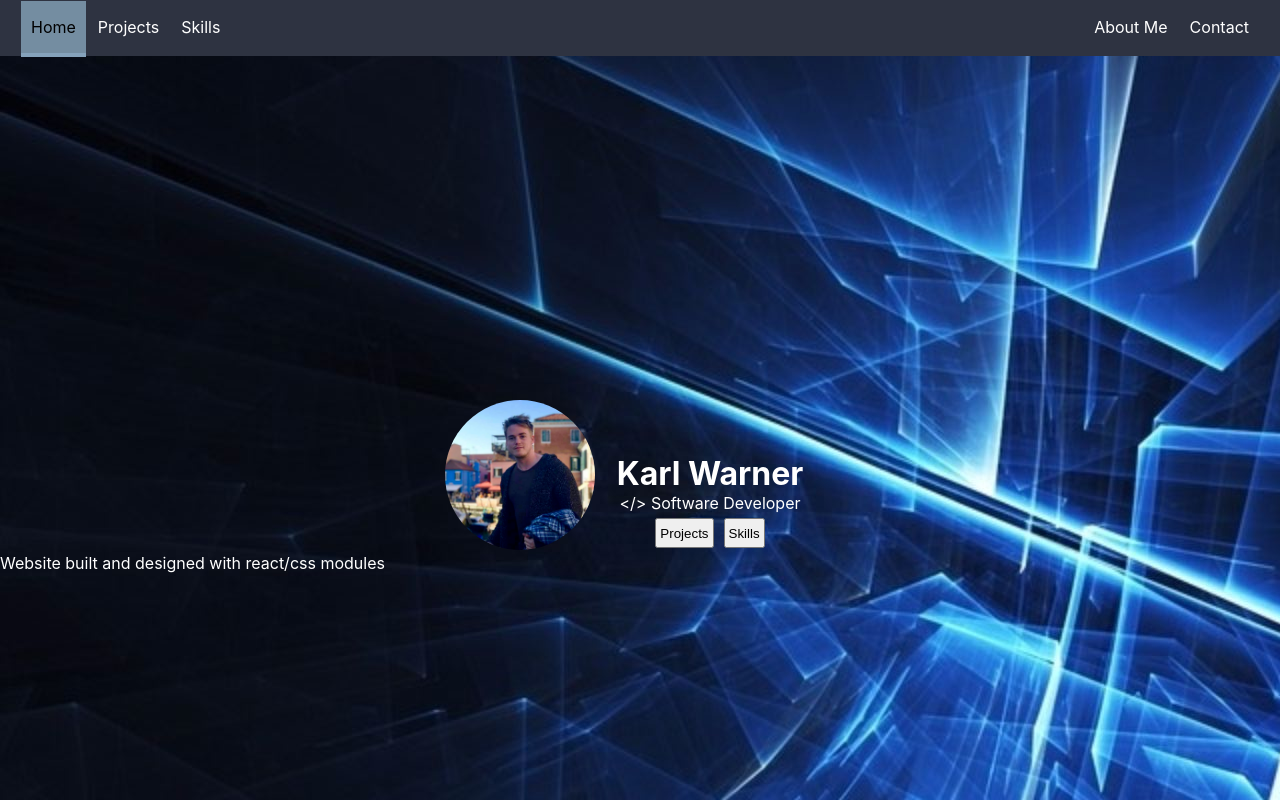
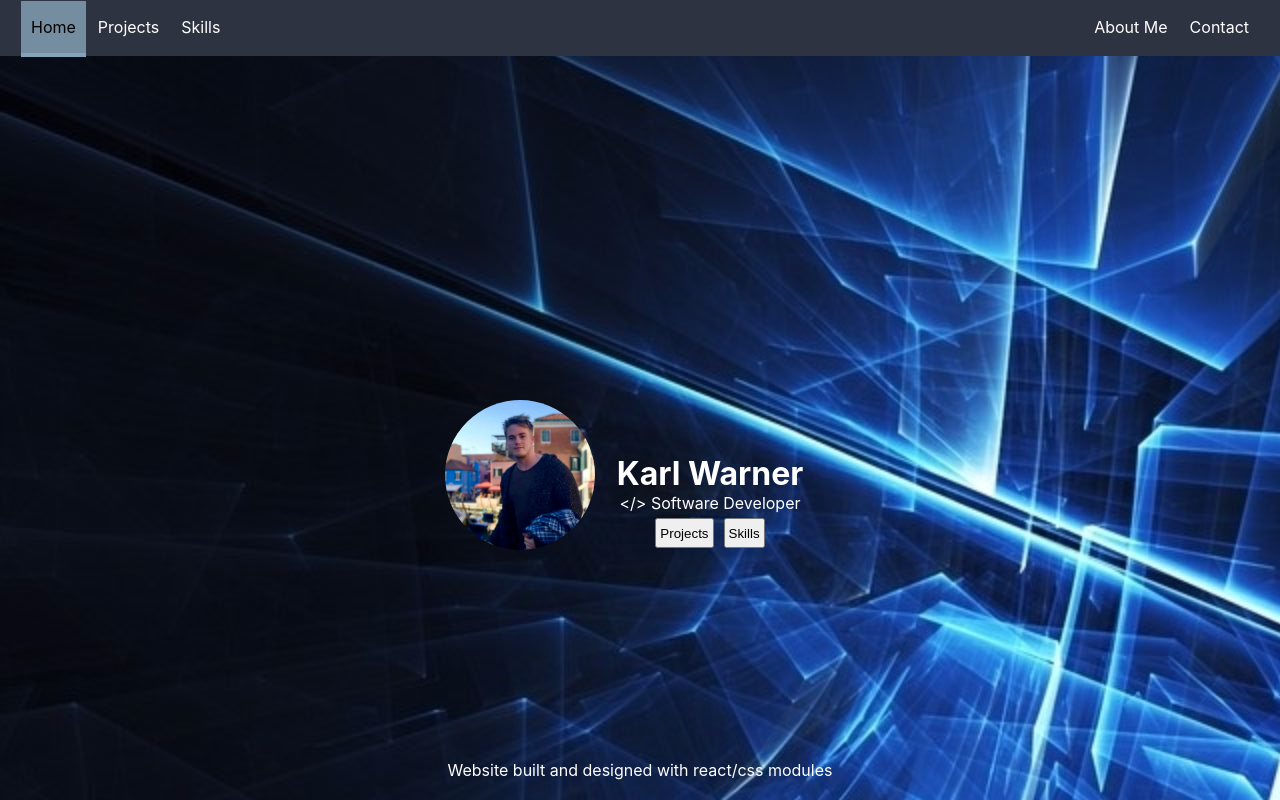
Before and after one commit to Kwarn/portfolio, a React (Create React App) app: page / in a window 1280 px wide. Built offline with nearby package versions, Linux system fonts and the light colour scheme.

Commit message:
footer displays correctly on home page

```diff
--- a/src/components/AboutMe/AboutMe.js
+++ b/src/components/AboutMe/AboutMe.js
@@ -1,5 +1,4 @@
 import React from 'react'
-import imageAssets from '../../assets/assets'
 import classes from './AboutMe.module.css'
 
 const AboutMe = (props) => {
--- a/src/containers/Home/Home.module.css
+++ b/src/containers/Home/Home.module.css
@@ -8,7 +8,12 @@
 }
 
 .Footer {
+  text-align: center;
   color: white;
+  position: absolute;
+  bottom: 0;
+  width: 100%;
+  height: 2.5rem;
 }
 
 .Home img {
```
